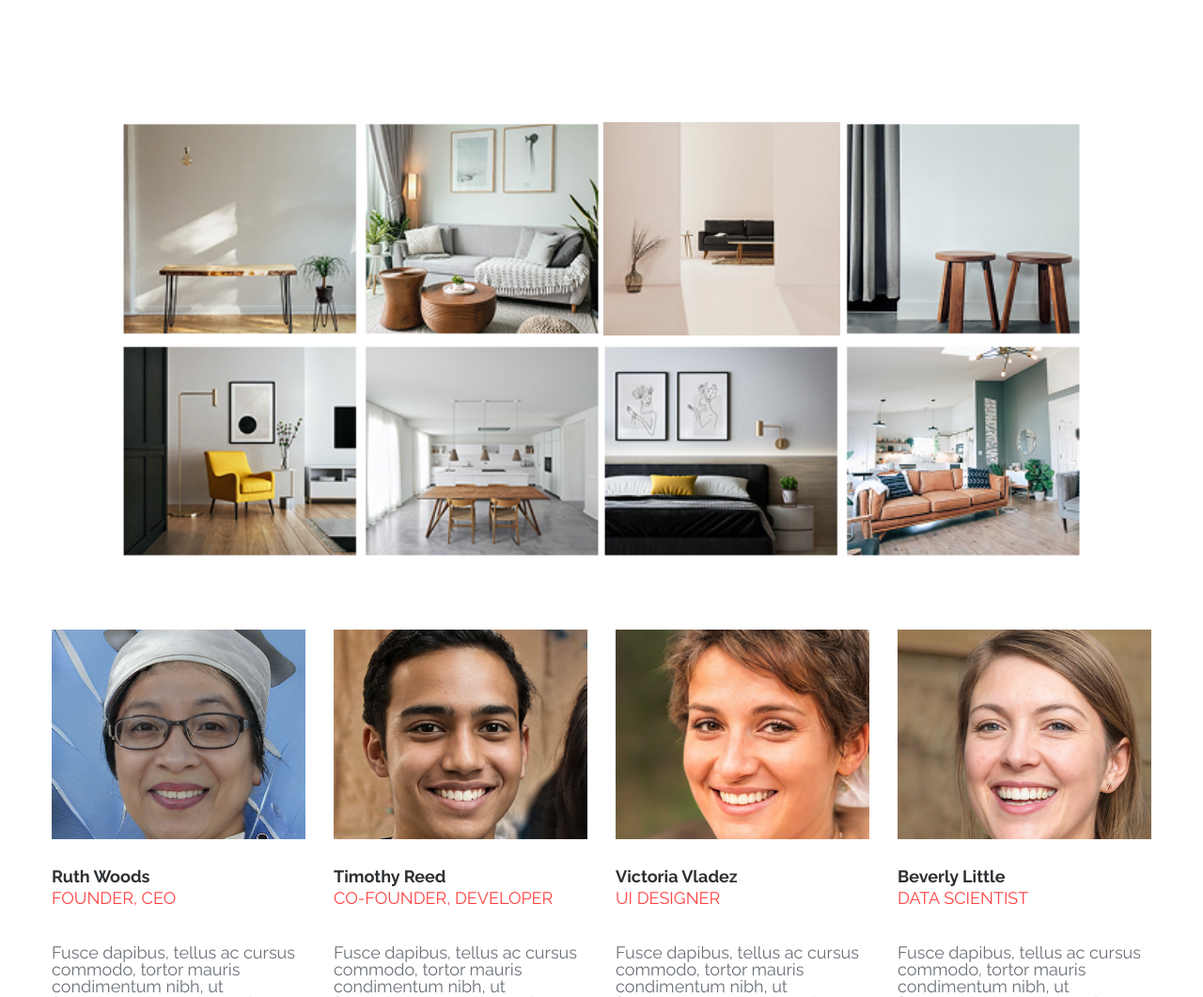
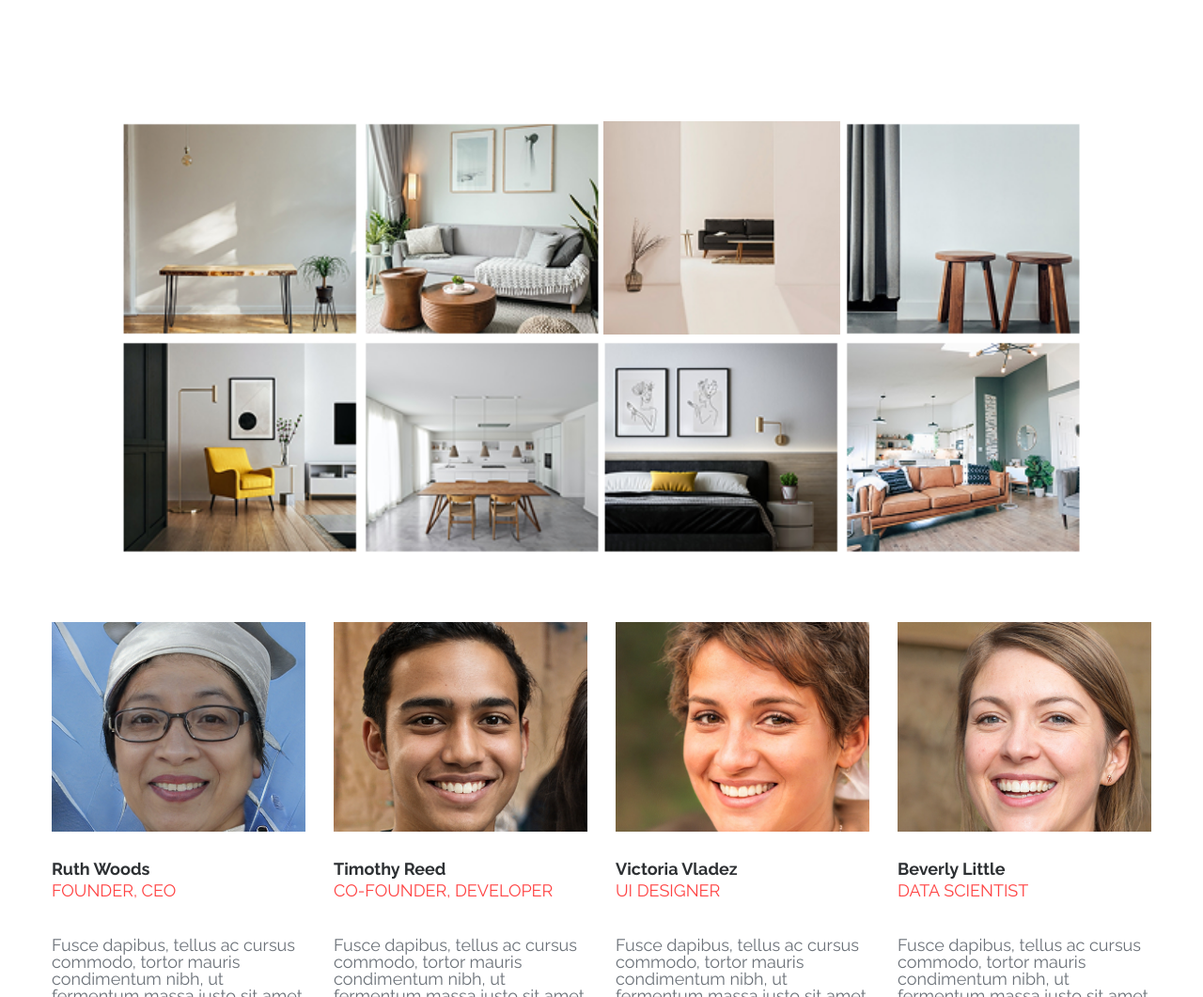
Before and after one commit to BjornHola/TMS_1_project, a website built with Parcel: page src/index.html in a window 1280 px wide. Shown: the part 1440-2501 px from the top of the page at 94% size. Built offline with nearby package versions, Linux system fonts and the light colour scheme.

Commit message:
fix: fix styles in section Our-works, feature, favorite, delete inappropriate images, include and exclude pseudo-classes for desktop and mobile versions properly

```diff
--- a/src/index.html
+++ b/src/index.html
@@ -217,7 +217,7 @@
     <div class="works__card"> <a href="https://www.sofa.com/gb"> <img class="works__card_same" src="/src/assets/sofa.jpg" alt="Sofa"></a>
     <div class="text-opacity"><p class="work__card_text-covered ">Project name</p><p class="work__card_text-covered-small ">User Interface Design</p></div>
     </div>
-    <div class="works__card"><a href="https://www.sofa.com/gb"> <img class="works__card_same" src="/src/assets/picture.png" alt="Sofa"> </a>
+    <div class="works__card"><a href="https://www.sofa.com/gb"> <img class="works__card_same" src="/src/assets/picture-sofa-vase.jpg" alt="Sofa"> </a>
     <div class="text-opacity"><p class="work__card_text-covered ">Project name</p><p class="work__card_text-covered-small ">User Interface Design</p></div>
     </div>
     <div class="works__card"> <a href="https://www.chairs.com/"> <img class="works__card_same" src="/src/assets/Chairs.jpg" alt="Chairs"></a>
--- a/src/styles/download.css
+++ b/src/styles/download.css
@@ -58,6 +58,15 @@ color: rgba(255, 255, 255, 1);
 background: rgba(255, 67, 67, 1);
 }
 
+@media screen and (min-width: 768px) {
+.download__button_medium:hover {
+background-color:rgba(231, 20, 20, 1);
+}
+.download__button_medium:active {
+box-shadow: 4px 4px 30px 0px rgba(255, 67, 67, 1);
+}
+}
+
 @media screen and (min-width: 1024px) {
 .download-section {
 margin: 10px auto;
--- a/src/styles/favorite.css
+++ b/src/styles/favorite.css
@@ -1,14 +1,14 @@
 .favorite-page {
   min-width: 100%;
+  height: 100%;
   margin: 0  auto;
   padding: 50px 0;
   background-color: #f0eeee80;
   background-image: linear-gradient(rgba(37, 43, 73, 0.5), rgba(37, 43, 73, 0.8)),
-    url("../assets/favorite-image.png");
+    url("../assets/favorite-image-desktop.png");
   background-size: cover;
   background-position: center;
   background-repeat: no-repeat;
-  background-attachment: fixed;
 }
 
 .favorite-page-wrapper {
@@ -69,22 +69,27 @@
   transition: box-shadow 0.3s ease, background-color 0.3s ease;
 }
 
-  .favorite-page__button_small:hover {
+@media screen and (min-width: 768px) {
+.favorite-page-wrapper {
+  padding-top: 20px;
+  padding-bottom: 20px;
+  }
+.favorite-page__button_small:hover {
 background-color:rgba(231, 20, 20, 1);
-
   }
-
 .favorite-page__button_small:active {
   box-shadow: 4px 4px 30px 0px rgba(255, 67, 67, 1);
 }
-
+}
 
 @media screen and (min-width: 1024px) {
   .favorite-page {
     padding: 150px 0 130px;
   }
   .favorite-page-wrapper {
-    gap: 60px;
+    gap: 30px;
+    padding-top: 30px;
+    padding-bottom: 30px;
   }
   .favorite-page__headline {
     width: 100%;
@@ -112,7 +117,8 @@ background-color:rgba(231, 20, 20, 1);
     padding: 130px 0 120px;
   }
   .favorite-page-wrapper {
-    gap: 50px;
+    gap: 40px;
+    padding-bottom: 40px;
   }
   .favorite-page__headline {
     width: 100%;
--- a/src/styles/feature-styles.css
+++ b/src/styles/feature-styles.css
@@ -1,11 +1,9 @@
 .section-feature {
-min-width: 100%;
 margin: 0 auto;
 padding: 40px 20px;
 }
 
 .section-feature-wrapper {
-width: 100%;
 padding: 0 20px;
 margin:0 auto;
 display: flex;
--- a/src/styles/mainstyles.css
+++ b/src/styles/mainstyles.css
@@ -10,5 +10,5 @@ height: 100%;
 
 main {
     width: 100%;
-    overflow-x: hidden;      /*затычка */
+    overflow-x: hidden;
 }
--- a/src/styles/our-team-styles.css
+++ b/src/styles/our-team-styles.css
@@ -93,13 +93,6 @@ column-gap: 5px;
 padding-bottom: 20px;
 }
 
-.column-team__social-net a:hover svg  {
-fill:rgba(16, 9, 9, 0.952);
-}
-.column-team__social-net a:active svg  {
-box-shadow: 4px 4px 30px 0px rgb(15, 0, 0);
-}
-
 
 @media screen and (min-width: 440px) {
 .column-team {
@@ -118,6 +111,12 @@ margin: 70px auto;
 flex-flow: row wrap;
 row-gap: 40px;
 justify-content: center;
+}
+.column-team__social-net a:hover svg  {
+fill:rgba(16, 9, 9, 0.952);
+}
+.column-team__social-net a:active svg  {
+box-shadow: 4px 4px 30px 0px rgb(15, 0, 0);
 }
 }
 
--- a/src/styles/works-styles.css
+++ b/src/styles/works-styles.css
@@ -4,26 +4,31 @@ margin: 0 auto;
 }
 
 .works-wrapper {
-    width: 100%;
-    min-width: 320px;
-    margin: 0 auto;
-    display: flex;
-    flex-flow: wrap;
-    justify-content: center;
-    align-items: center;
+width: 100%;
+min-width: 320px;
+margin: 0 auto;
+display: flex;
+flex-wrap: wrap;
+justify-content: center;
+align-items: stretch;
+box-sizing: border-box;
 }
 
 .works__card {
 position: relative;
-max-width: 150px;
+width: 150px;
 height: 100%;
 border: 2px solid rgba(255, 255, 255, 1);
+box-sizing: border-box;
+overflow: hidden;
+flex: 0 0 auto;
 }
 
 .works__card_same {
 width: 100%;
 height: 100%;
-object-fit: cover;
+display: block;
+object-fit:cover;
 }
 
 .text-opacity {
@@ -43,6 +48,7 @@ opacity: 0;
 font-family: Raleway;
 line-height: 100%;
 letter-spacing: 0;
+vertical-align: center;
 text-align: center;
 color: rgba(255, 255, 255, 1);
 }
@@ -67,21 +73,30 @@ position: relative;
 
 @media screen and (min-width:440px) {
 .works-wrapper {
-    max-width: 440px;
+    min-width: 440px;
 }
 .works__card {
-    max-width: 110px;
+    min-width: 200px;
     height: 100%;
     box-sizing: border-box;
 }
 }
 
+@media screen and (min-width:600px) {
+    .works-wrapper {
+    min-width: 600px;
+}
+.works__card {
+    min-width: 290px;
+}
+}
+
 @media screen  and (min-width:768px) {
 .works-wrapper {
-    max-width: 768px;
+    min-width: 768px;
 }
 .works__card {
-    max-width: calc(768px / 4);
+    min-width: calc(768px / 4);
 }
 .work__card_text-covered {
     line-height: 3;
@@ -98,6 +113,15 @@ opacity:1;
 .works__card:active .text-opacity {
 background:rgba(185, 12, 12, 0.8);
 opacity:1;
+}
+}
+
+@media screen and (min-width: 960px) {
+.works-wrapper {
+min-width: 960px;
+}
+.works__card {
+min-width: calc(960px / 4);
 }
 }
 
```
Also changed, not shown: src/assets/picture-sofa-vase.jpg (added), src/assets/picture.png (deleted), 1 other file.
